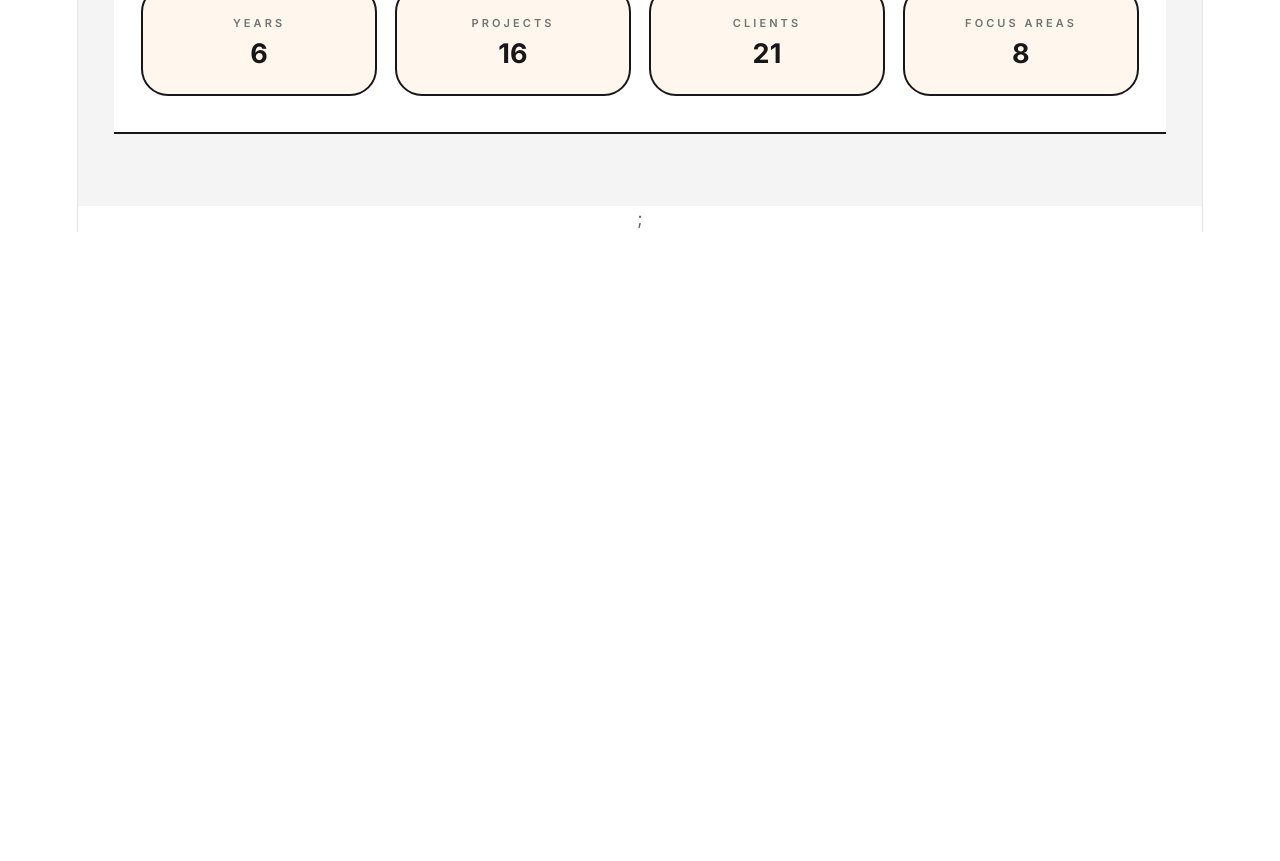
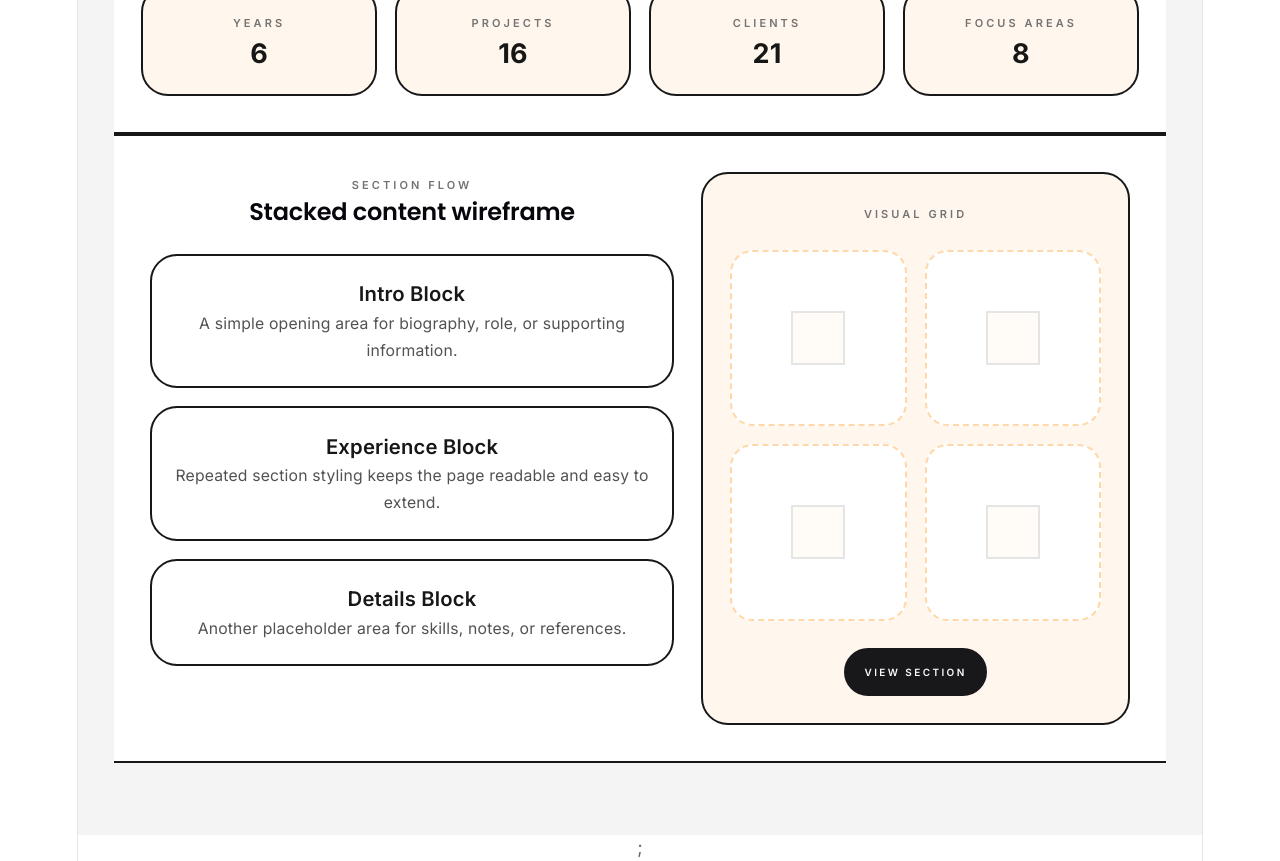
Before and after one commit to prncssmrcd/mercadoprincess-webprog, a React (Vite) app in the folder aquino-client/: page /about in a window 1280 px wide. Shown: the part 980-1841 px from the top of the page. Before the commit the page ends 1212 px from the top, so only its background shows below. Built offline with nearby package versions, Linux system fonts and the light colour scheme.

Commit message:
added the missing section in about

```diff
--- a/aquino-client/src/Act1/page.jsx
+++ /dev/null
@@ -1,70 +0,0 @@
-import { useState } from "react";
-import reactLogo from "./assets/react.svg";
-import viteLogo from "./assets/vite.svg";
-import heroImg from "./assets/hero.png";
-import "./App.css";
-
-function App() {
-  const [count, setCount] = useState(0);
-
-  return (
-    <>
-      <section id="center">
-        <div className="hero">
-          <img src={heroImg} className="base" width="170" height="179" alt="" />
-          <img src={reactLogo} className="framework" alt="React logo" />
-          <img src={viteLogo} className="vite" alt="Vite logo" />
-        </div>
-        <div>
-          <h1>Welcome to my React Vite App</h1>
-          <p>
-            Name : <code>Aquino, Mark Wendell M.</code>
-          </p>
-          <p>
-            Email : <code>aquinomm1@students.national-u.edu.ph</code>
-          </p>
-          <p>
-            Course : <code>BSIT - Mobile and Web Application</code>
-          </p>
-        </div>
-        <button
-          className="counter"
-          onClick={() => setCount((count) => count + 1)}
-        >
-          Count is {count}
-        </button>
-      </section>
-
-      <div className="ticks"></div>
-
-      <section id="next-steps">
-        <div id="social">
-          <svg className="icon" role="presentation" aria-hidden="true">
-            <use href="/icons.svg#social-icon"></use>
-          </svg>
-          <h2>Connect with us</h2>
-          <p>Join the Vite community</p>
-          <ul>
-            <li>
-              <a href="https://github.com/wendev27" target="_blank">
-                <svg
-                  className="button-icon"
-                  role="presentation"
-                  aria-hidden="true"
-                >
-                  <use href="/icons.svg#github-icon"></use>
-                </svg>
-                GitHub
-              </a>
-            </li>
-          </ul>
-        </div>
-      </section>
-
-      <div className="ticks"></div>
-      <section id="spacer"></section>
-    </>
-  );
-}
-
-export default App;
--- a/aquino-client/src/pages/AboutPage.jsx
+++ b/aquino-client/src/pages/AboutPage.jsx
@@ -67,6 +67,80 @@ const AboutPage = () => {
           ))}
         </div>
       </section>
+
+      <section className="border-y-2 border-neutral-900 bg-white px-4 py-6 sm:px-6 sm:py-8 lg:px-8">
+        <div className="grid gap-6 lg:grid-cols-[1.1fr_0.9fr]">
+          {/* Left Column: Content Blocks */}
+          <div>
+            <p className="text-[11px] font-semibold uppercase tracking-[0.28em] text-neutral-500">
+              Section Flow
+            </p>
+            <h2 className="mt-2 text-2xl font-semibold text-neutral-900">
+              Stacked content wireframe
+            </h2>
+
+            <div className="mt-6 space-y-4">
+              {[
+                {
+                  title: "Intro Block",
+                  desc: "A simple opening area for biography, role, or supporting information.",
+                },
+                {
+                  title: "Experience Block",
+                  desc: "Repeated section styling keeps the page readable and easy to extend.",
+                },
+                {
+                  title: "Details Block",
+                  desc: "Another placeholder area for skills, notes, or references.",
+                },
+              ].map((item, index) => (
+                <article
+                  key={index}
+                  className="rounded-3xl border-2 border-neutral-900 bg-white p-5 hover:bg-orange-50 transition-colors"
+                >
+                  <h3 className="text-lg font-semibold text-neutral-900">
+                    {item.title}
+                  </h3>
+                  <p className="mt-3 text-sm leading-6 text-neutral-600">
+                    {item.desc}
+                  </p>
+                </article>
+              ))}
+            </div>
+          </div>
+
+          {/* Right Column: Visual Grid Container */}
+          <div className="rounded-3xl border-2 border-neutral-900 bg-orange-50 p-6 flex flex-col justify-between">
+            <div>
+              <p className="text-[11px] font-semibold uppercase tracking-[0.28em] text-neutral-500">
+                Visual Grid
+              </p>
+
+              <div className="mt-5 grid grid-cols-2 gap-4">
+                {[1, 2, 3, 4].map((item) => (
+                  <div
+                    key={item}
+                    className="flex aspect-square items-center justify-center rounded-[1.25rem] border-2 border-dashed border-orange-200 bg-white"
+                  >
+                    <div className="h-12 w-12 border-2 border-neutral-200 bg-orange-50/50" />
+                  </div>
+                ))}
+              </div>
+            </div>
+
+            {/* Using your custom Button component for consistency */}
+            <div className="mt-6">
+              <Button
+                to="/details"
+                variant="primary"
+                className="w-full lg:w-auto"
+              >
+                View Section
+              </Button>
+            </div>
+          </div>
+        </div>
+      </section>
     </div>
   );
 };
```
